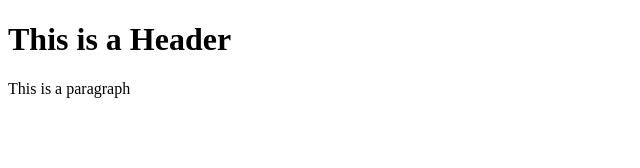
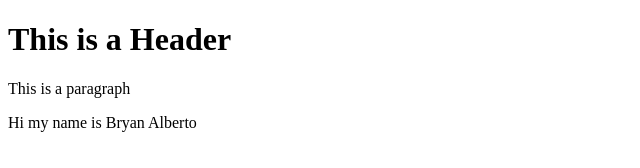
Before and after one commit to dans-comp/git-test, a website: page index.html in a window 1280 px wide. Shown: the whole page, without its empty margins (0-640 px from the left). Drawn offline with Linux system fonts and the light colour scheme.

Commit message:
Using NPM

```diff
--- a/index.html
+++ b/index.html
@@ -3,5 +3,6 @@
    <body>
       <h1>This is a Header</h1>
       <p>This is a paragraph</p>
+      <p>Hi my name is Bryan Alberto</p>
    </body>
 </html>
```
Also changed, not shown: package.json (added, +19 -0 lines), 3 other files.
